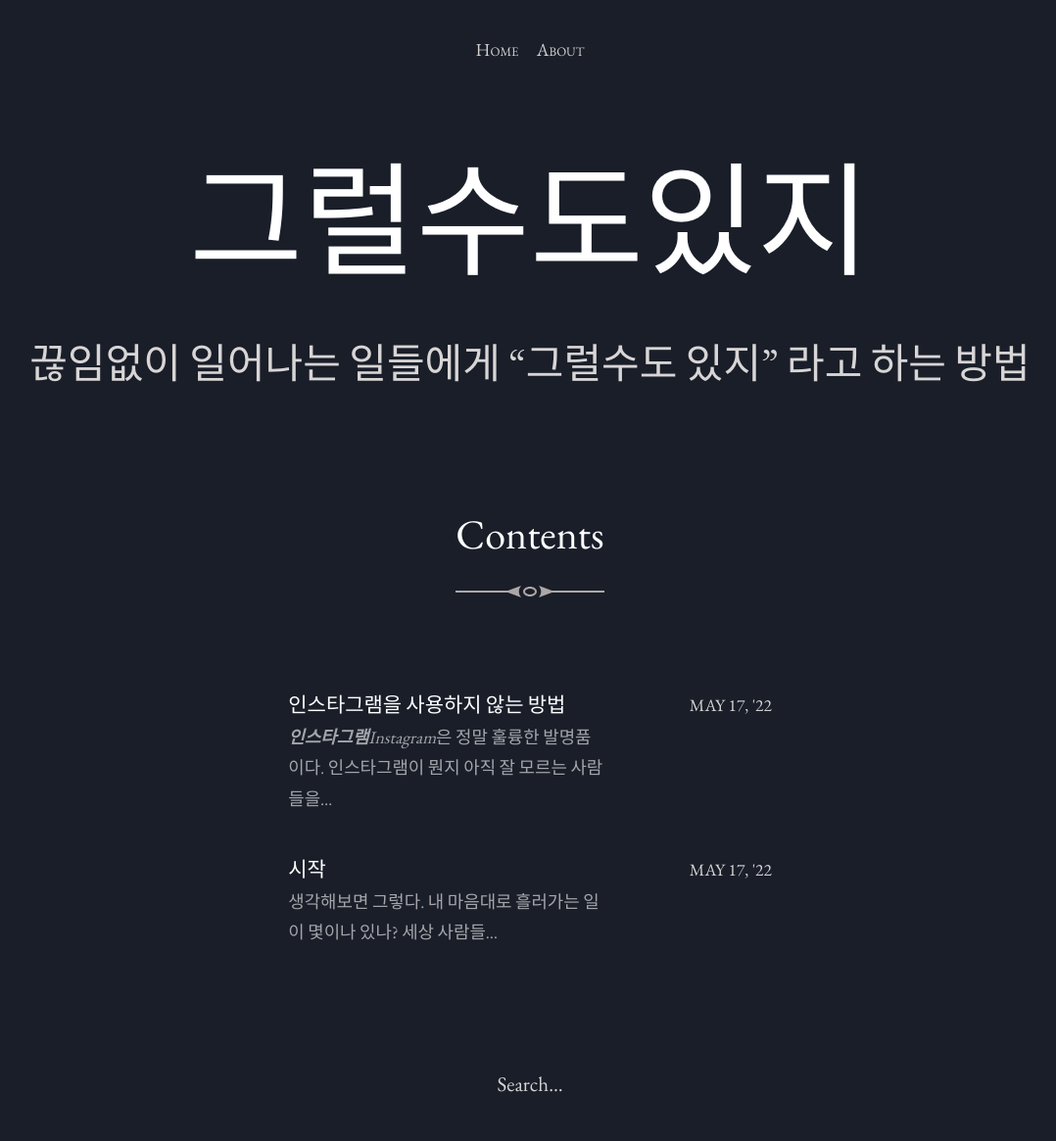
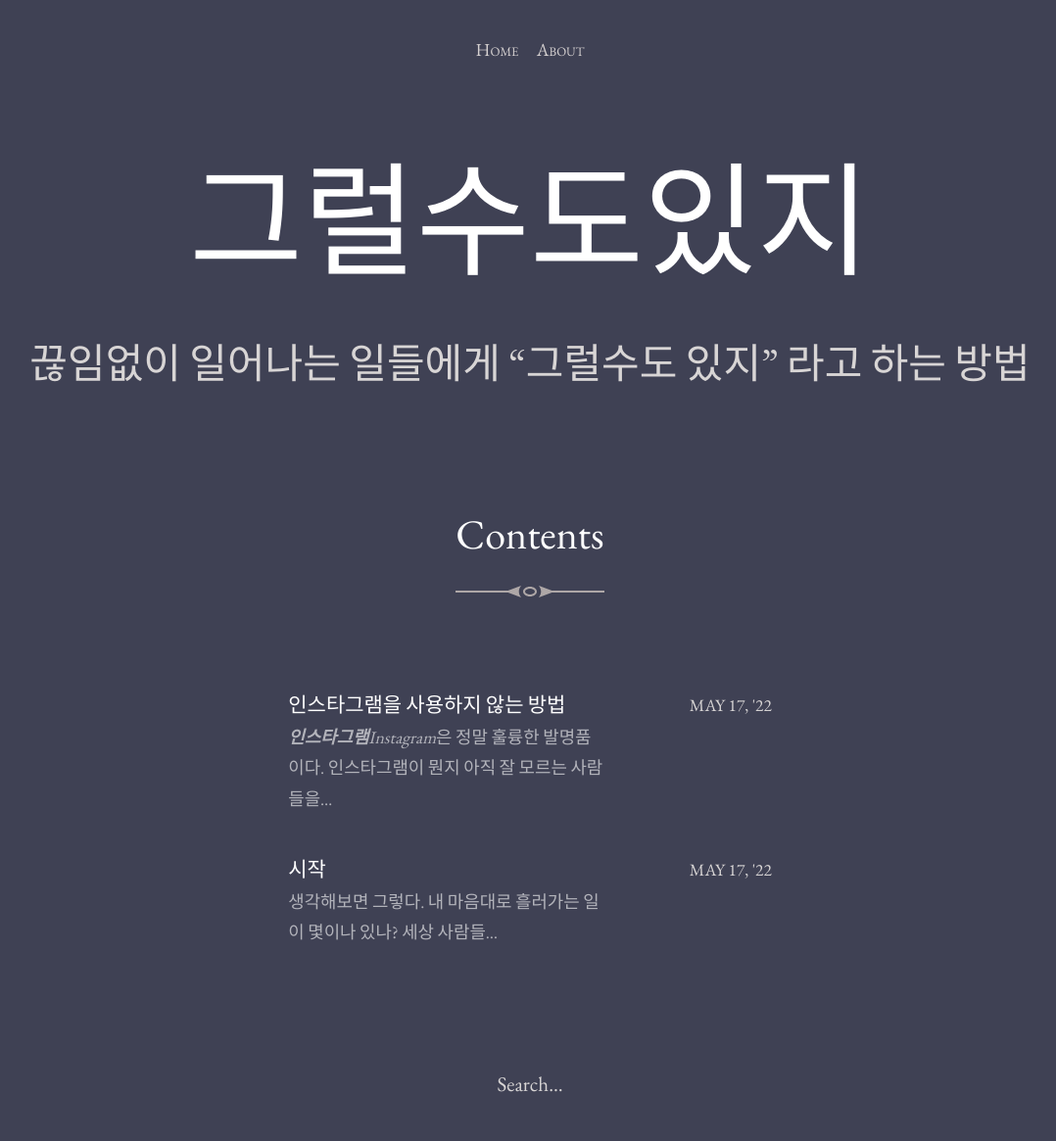
Before and after one commit to grsdij/grsdij, a Jekyll site: the page built from index.html, in a window 1280 px wide. Shown: the whole page at 98% size, without its empty margins (99-1177 px from the left). Built offline with Jekyll 4.4.1, drawn with Linux system fonts in a browser that asks for light colours; the list of posts is cut into pages by our own code.

Commit message:
배경 색상 변경

```diff
--- a/_sass/_variables.scss
+++ b/_sass/_variables.scss
@@ -4,7 +4,7 @@ color
     background #cfbaaf #4b4c50 #a4a9aa #191e29 #3f4154 #535661 #53565a
 */
 
-$background-color: #191e29;
+$background-color: #3f4154;
 
 $body-color:#0b0404;
 
```
